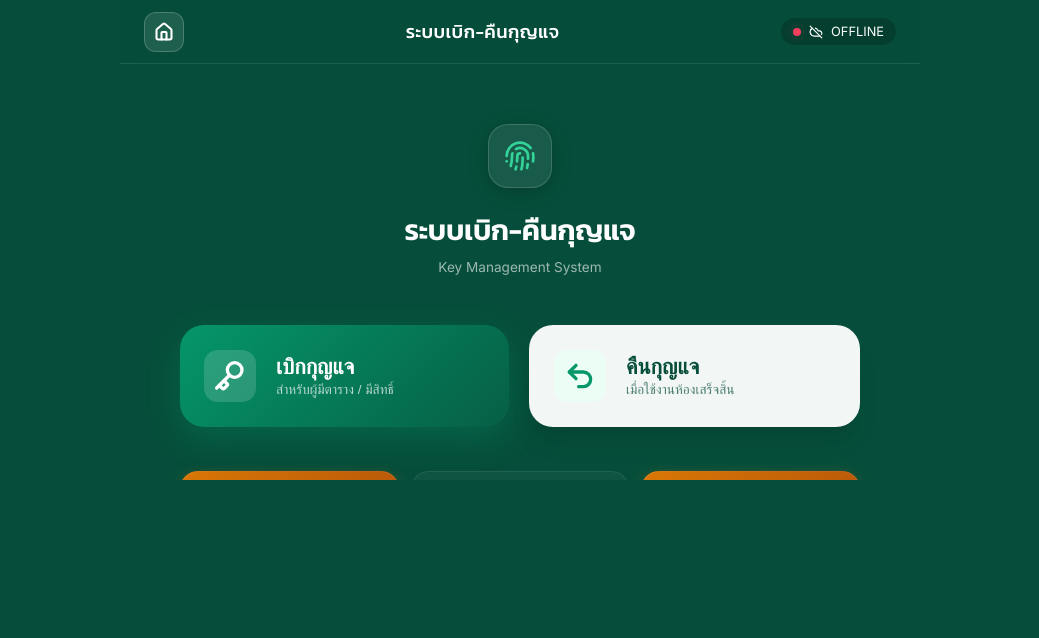
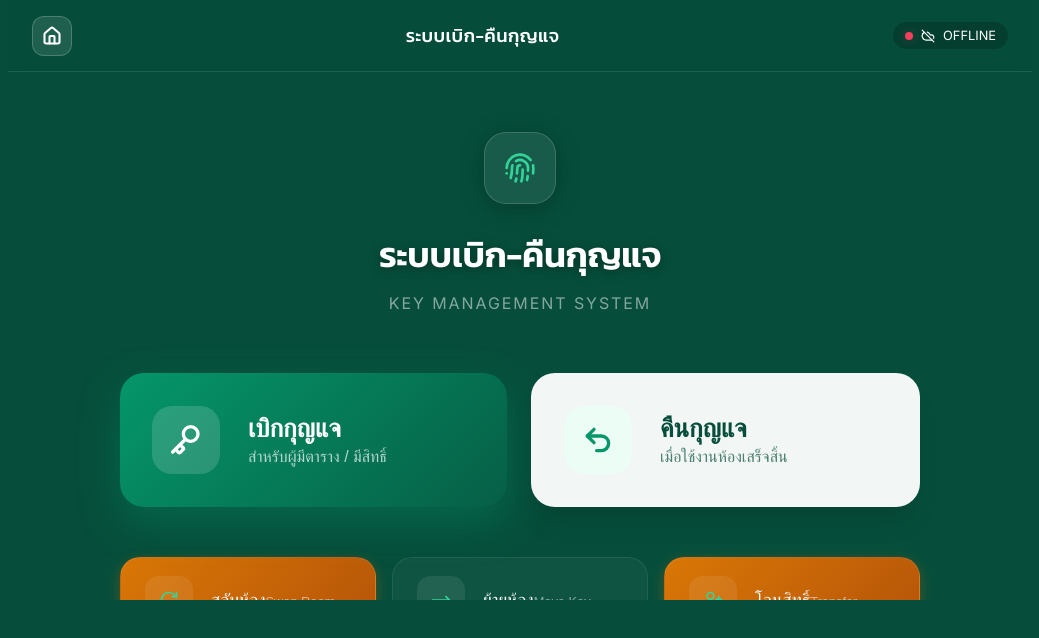
Before and after one commit to Surachart01/KMS, a React (Vite) app in the folder hardwareUi/: page / in a window 1280 px wide. Shown: the top 638 px of the page, without its empty margins (120-1159 px from the left). Built offline with nearby package versions, Linux system fonts and the light colour scheme; no server answers.

Commit message:
แก้ไขหน้า ui ตู้

```diff
--- a/hardwareUi/index.html
+++ b/hardwareUi/index.html
@@ -2,7 +2,7 @@
 <html lang="th">
   <head>
     <meta charset="UTF-8" />
-    <meta name="viewport" content="width=800, height=480, initial-scale=1.0, user-scalable=no" />
+    <meta name="viewport" content="width=1024, height=600, initial-scale=1.0, user-scalable=no" />
     <title>🔑 ระบบเบิกกุญแจ - Key Management System</title>
     <link rel="preconnect" href="https://fonts.googleapis.com" />
     <link rel="preconnect" href="https://fonts.gstatic.com" crossorigin />
--- a/hardwareUi/src/App.css
+++ b/hardwareUi/src/App.css
@@ -68,9 +68,11 @@ body::before {
     flex-direction: column;
     height: 100vh;
     width: 100vw;
-    max-width: 800px;
-    max-height: 480px;
+    max-width: 1024px;
+    max-height: 600px;
     margin: 0 auto;
+    position: relative;
+    overflow: hidden;
 }
 
 /* ── Glassmorphism & Utils ── */
@@ -101,7 +103,7 @@ body::before {
     color: white;
     border-bottom: 1px solid rgba(255, 255, 255, 0.1);
     flex-shrink: 0;
-    height: 64px;
+    height: 72px;
     z-index: 100;
 }
 
@@ -308,51 +310,54 @@ body::before {
     display: flex;
     flex-direction: column;
     align-items: center;
-    gap: 8px;
-    margin-bottom: 30px;
+    gap: 12px;
+    margin-bottom: 40px;
 }
 
 .logo-circle {
-    width: 64px;
-    height: 64px;
+    width: 72px;
+    height: 72px;
     display: flex;
     align-items: center;
     justify-content: center;
     background: rgba(255, 255, 255, 0.08);
     border: 1px solid rgba(255, 255, 255, 0.15);
-    border-radius: 20px;
+    border-radius: 22px;
     margin-bottom: 12px;
     color: var(--primary-light);
-    box-shadow: 0 4px 20px rgba(0, 0, 0, 0.2);
+    box-shadow: 0 4px 24px rgba(0, 0, 0, 0.25);
 }
 
 .home-logo h1 {
-    font-size: 1.8rem;
+    font-size: 2.2rem;
     font-weight: 600;
     color: white;
     letter-spacing: -0.01em;
+    text-shadow: 0 2px 12px rgba(0, 0, 0, 0.4);
 }
 
 .home-logo p {
-    font-size: 0.85rem;
-    color: rgba(255, 255, 255, 0.6);
+    font-size: 1rem;
+    color: rgba(255, 255, 255, 0.5);
     font-family: var(--font-eng);
+    letter-spacing: 0.12em;
+    text-transform: uppercase;
 }
 
 /* ── Primary Actions ── */
 .home-primary-actions {
     display: flex;
-    gap: 20px;
+    gap: 24px;
     width: 100%;
-    max-width: 680px;
-    margin-bottom: 24px;
+    max-width: 800px;
+    margin-bottom: 30px;
 }
 
 .btn-card {
     flex: 1;
     display: flex;
     align-items: center;
-    padding: 24px;
+    padding: 32px;
     border-radius: var(--radius-lg);
     border: 1px solid rgba(255, 255, 255, 0.1);
     cursor: pointer;
@@ -370,9 +375,10 @@ body::before {
 .btn-card-primary {
     background: linear-gradient(135deg, var(--primary) 0%, var(--primary-dark) 100%);
     color: white;
-    box-shadow: 0 12px 32px rgba(5, 150, 105, 0.3);
+    box-shadow: 0 16px 40px rgba(5, 150, 105, 0.35);
     border: none;
 }
+
 
 .btn-card-primary:hover {
     box-shadow: 0 8px 25px var(--primary-glow);
@@ -396,13 +402,13 @@ body::before {
 }
 
 .btn-card-icon {
-    width: 52px;
-    height: 52px;
+    width: 68px;
+    height: 68px;
     display: flex;
     align-items: center;
     justify-content: center;
-    border-radius: 14px;
-    margin-right: 20px;
+    border-radius: 20px;
+    margin-right: 28px;
 }
 
 .btn-card-primary .btn-card-icon {
@@ -415,13 +421,13 @@ body::before {
 }
 
 .btn-card-content h2 {
-    font-size: 1.35rem;
+    font-size: 1.6rem;
     font-weight: 600;
-    margin-bottom: 2px;
+    margin-bottom: 4px;
 }
 
 .btn-card-desc {
-    font-size: 0.85rem;
+    font-size: 1rem;
     opacity: 0.7;
 }
 
@@ -429,19 +435,19 @@ body::before {
 .home-secondary-actions {
     display: flex;
     justify-content: center;
-    gap: 12px;
+    gap: 16px;
     width: 100%;
-    max-width: 680px;
+    max-width: 800px;
 }
 
 .btn-minimal {
     flex: 1;
     display: flex;
     align-items: center;
-    padding: 14px 20px;
+    padding: 18px 24px;
     background: rgba(255, 255, 255, 0.04);
     border: 1px solid rgba(255, 255, 255, 0.08);
-    border-radius: 18px;
+    border-radius: 20px;
     color: white;
     cursor: pointer;
     transition: var(--transition);
@@ -457,31 +463,27 @@ body::before {
 }
 
 .minimal-icon {
-    width: 36px;
-    height: 36px;
+    width: 48px;
+    height: 48px;
     display: flex;
     align-items: center;
     justify-content: center;
     background: rgba(255, 255, 255, 0.08);
-    border-radius: 12px;
-    margin-right: 14px;
+    border-radius: 14px;
+    margin-right: 18px;
     color: var(--primary-light);
 }
 
-.minimal-text {
-    display: flex;
-    flex-direction: column;
-}
-
 .minimal-text span {
-    font-size: 0.95rem;
+    font-size: 1.1rem;
     font-weight: 500;
 }
 
 .minimal-text small {
-    font-size: 0.75rem;
+    font-size: 0.8rem;
     opacity: 0.5;
 }
+
 
 .home-instruction {
     font-size: 0.85rem;
@@ -494,11 +496,12 @@ body::before {
 /* ── Scan Waiting Page ── */
 .scan-animation {
     position: relative;
-    width: 140px;
-    height: 140px;
+    width: 180px;
+    height: 180px;
     display: flex;
     align-items: center;
     justify-content: center;
+    margin-bottom: 24px;
 }
 
 .scan-circle {
@@ -506,7 +509,7 @@ body::before {
     width: 100%;
     height: 100%;
     border-radius: 50%;
-    border: 2px solid var(--primary-light);
+    border: 3px solid var(--primary-light);
     animation: ripple 2s infinite ease-out;
     opacity: 0;
 }
@@ -526,13 +529,14 @@ body::before {
 }
 
 .scan-title {
-    font-size: 1.6rem;
+    font-size: 2rem;
     font-weight: 600;
     color: white;
+    margin-bottom: 8px;
 }
 
 .scan-subtitle {
-    font-size: 1rem;
+    font-size: 1.2rem;
     color: rgba(255, 255, 255, 0.6);
 }
 
@@ -540,11 +544,11 @@ body::before {
 .confirm-card {
     background: rgba(255, 255, 255, 0.98);
     border-radius: var(--radius-lg);
-    padding: 32px;
+    padding: 40px;
     text-align: center;
-    box-shadow: var(--shadow-lg);
+    box-shadow: var(--shadow-xl);
     width: 100%;
-    max-width: 440px;
+    max-width: 520px;
     border: 1px solid white;
 }
 
@@ -560,31 +564,31 @@ body::before {
     display: flex;
     flex-direction: column;
     align-items: center;
-    margin-bottom: 24px;
+    margin-bottom: 32px;
 }
 
 .confirm-avatar-circle {
-    width: 80px;
-    height: 80px;
+    width: 100px;
+    height: 100px;
     background: #ecfdf5;
-    border: 3px solid var(--primary-light);
-    border-radius: 28px;
+    border: 4px solid var(--primary-light);
+    border-radius: 36px;
     display: flex;
     align-items: center;
     justify-content: center;
-    margin-bottom: 16px;
+    margin-bottom: 20px;
     color: var(--primary);
-    box-shadow: 0 4px 20px var(--primary-glow);
+    box-shadow: 0 8px 30px var(--primary-glow);
 }
 
 .confirm-details-box {
     background: #f8fafc;
-    border-radius: var(--radius);
-    padding: 20px;
+    border-radius: var(--radius-lg);
+    padding: 24px;
     display: flex;
     flex-direction: column;
-    gap: 6px;
-    margin-bottom: 24px;
+    gap: 12px;
+    margin-bottom: 32px;
     text-align: left;
     border: 1px solid #e2e8f0;
 }
@@ -592,7 +596,7 @@ body::before {
 .detail-row {
     display: flex;
     align-items: center;
-    gap: 14px;
+    gap: 18px;
 }
 
 .detail-icon {
@@ -673,13 +677,19 @@ body::before {
 
 .confirm-actions {
     display: flex;
-    gap: 10px;
+    gap: 16px;
     width: 100%;
-    max-width: 400px;
 }
 
 .confirm-actions .btn {
     flex: 1;
+    font-size: 1.15rem;
+    padding: 18px;
+    border-radius: 18px;
+    display: flex;
+    align-items: center;
+    justify-content: center;
+    gap: 10px;
 }
 
 /* ── Key List Page ── */
@@ -1349,3 +1359,78 @@ body::before {
 .anim-fade-in {
     animation: fadeIn 0.4s ease-out;
 }
+/* ── Success Page ── */
+.success-page {
+    display: flex;
+    flex-direction: column;
+    align-items: center;
+    justify-content: center;
+    text-align: center;
+    padding: 40px;
+    gap: 24px;
+}
+
+.success-icon-wrapper {
+    width: 140px;
+    height: 140px;
+    border-radius: 50%;
+    display: flex;
+    align-items: center;
+    justify-content: center;
+    margin-bottom: 20px;
+    background: rgba(255, 255, 255, 0.05);
+    border: 2px dashed rgba(255, 255, 255, 0.1);
+}
+
+.success-icon-wrapper.success {
+    color: var(--primary-light);
+    border-color: var(--primary);
+    background: rgba(16, 185, 129, 0.05);
+}
+
+.success-icon-wrapper.error {
+    color: #ef4444;
+    border-color: #ef4444;
+}
+
+.success-title {
+    font-size: 2.4rem;
+    font-weight: 700;
+    color: white;
+}
+
+.success-message {
+    font-size: 1.25rem;
+    color: rgba(255, 255, 255, 0.7);
+    max-width: 600px;
+}
+
+.success-details {
+    margin-top: 10px;
+    padding: 24px 40px;
+    border-radius: 24px;
+    display: flex;
+    gap: 32px;
+}
+
+.success-detail {
+    display: flex;
+    align-items: center;
+    gap: 12px;
+}
+
+.success-detail span {
+    font-size: 1rem;
+    color: rgba(255, 255, 255, 0.5);
+}
+
+.success-detail strong {
+    font-size: 1.6rem;
+    color: var(--primary-light);
+}
+
+.success-countdown {
+    font-size: 1rem;
+    color: rgba(255, 255, 255, 0.4);
+    font-family: var(--font-thai);
+}
```
